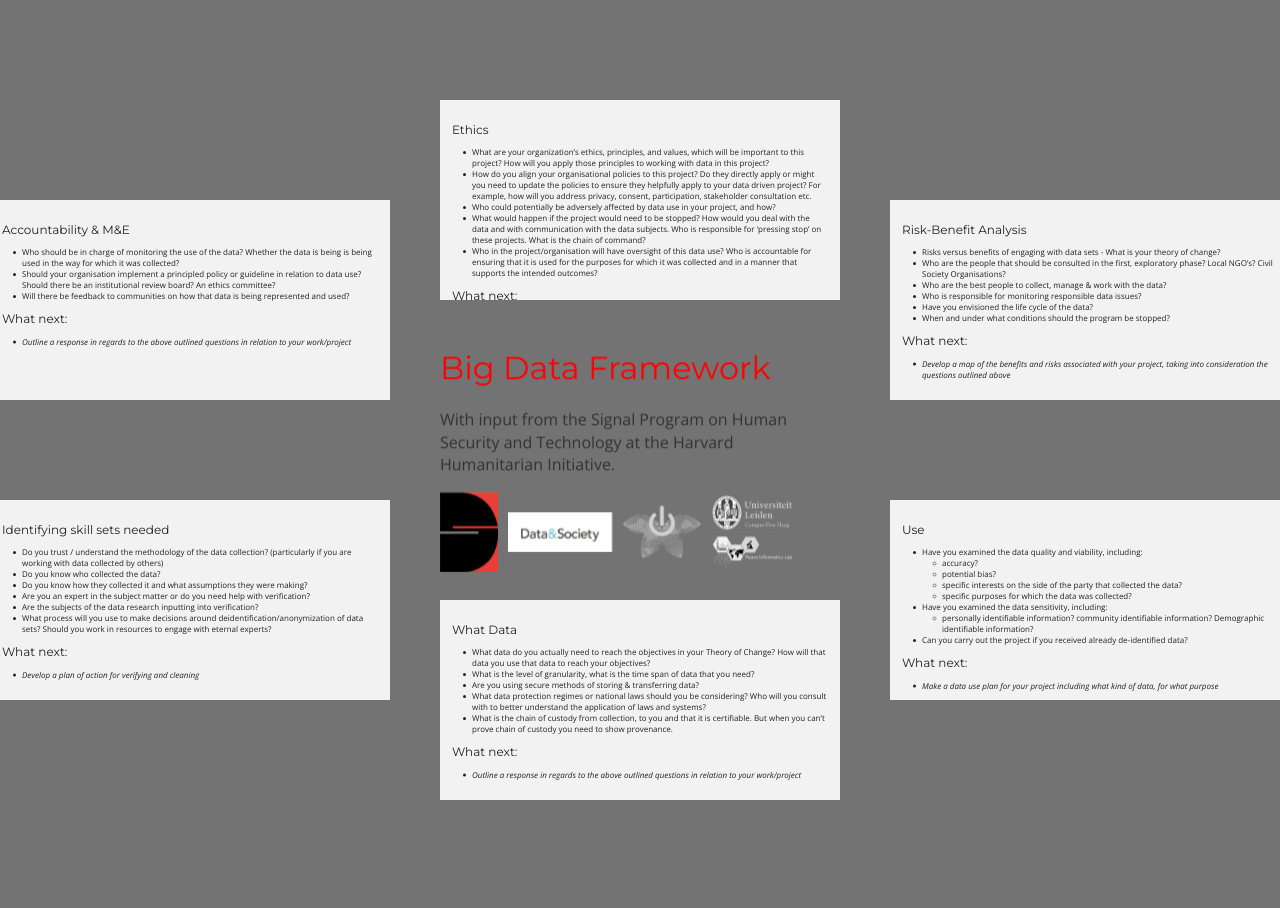
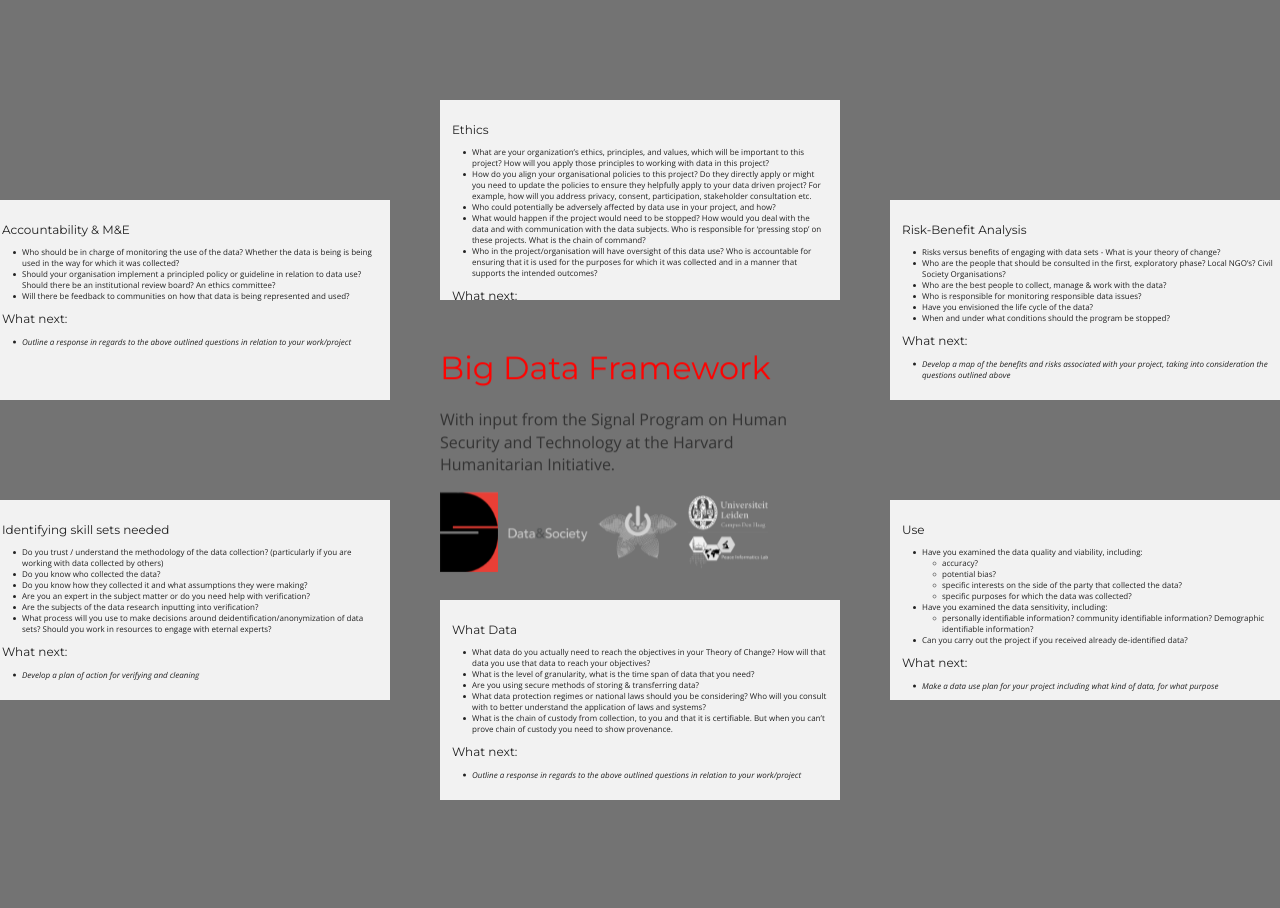
Before and after one commit to the-engine-room/big-data-framework, a Jekyll site: the page built from index.html, in a window 1280 px wide. Built offline with Jekyll 4.4.1, drawn with Linux system fonts in a browser that asks for light colours; Markdown is read by kramdown in place of the engine named in the settings; a style sheet for code colours, icons or effects is not loaded.

Commit message:
adding DS logo to default.html

```diff
--- a/_layouts/default.html
+++ b/_layouts/default.html
@@ -42,7 +42,8 @@
         <h1 class="rdf-red">Big Data Framework</h1>
         <p>With input from the Signal Program on Human Security and Technology at the Harvard Humanitarian Initiative.</p>
         <img class="logo" src="{{ site.url }}/images/ResponsibleDataLogo80x110.png">
-        <img class="logo" src="{{ site.url }}/images/datasociety_logotype_w_print-01.png" style="height:40px; margin-top:20px;">
+        <!-- <img class="logo" src="{{ site.url }}/images/datasociety_logotype_w_print-01.png" style="height:40px; margin-top:20px;"> -->
+        <img class="logo" src="{{ site.url }}/images/data-society-bw-square.png">
         <img class="logo" src="{{ site.url }}/images/eR-bw-square.png">
         <img class="logo" src="{{ site.url }}/images/leiden-bw-square.png">
 	</div>
```
